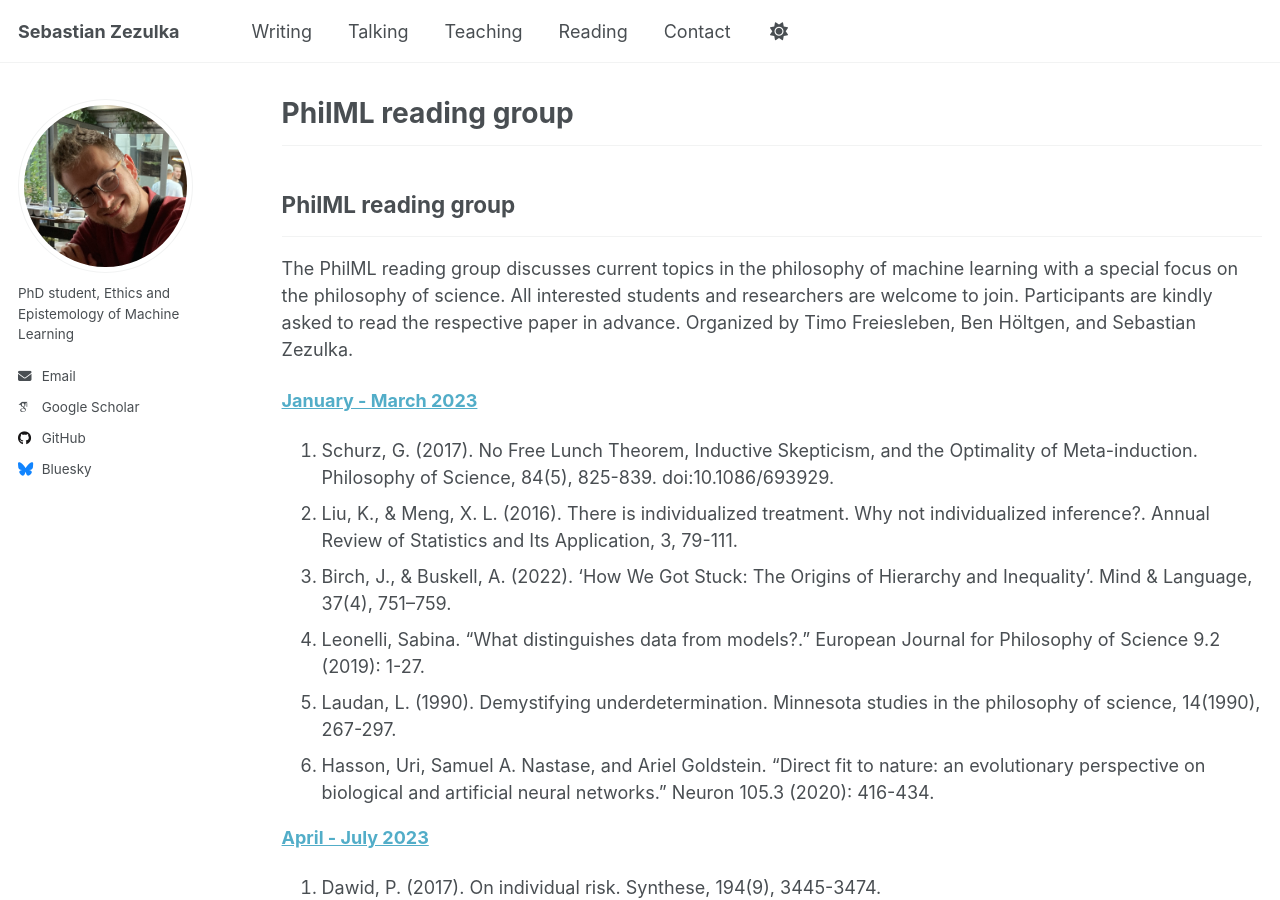
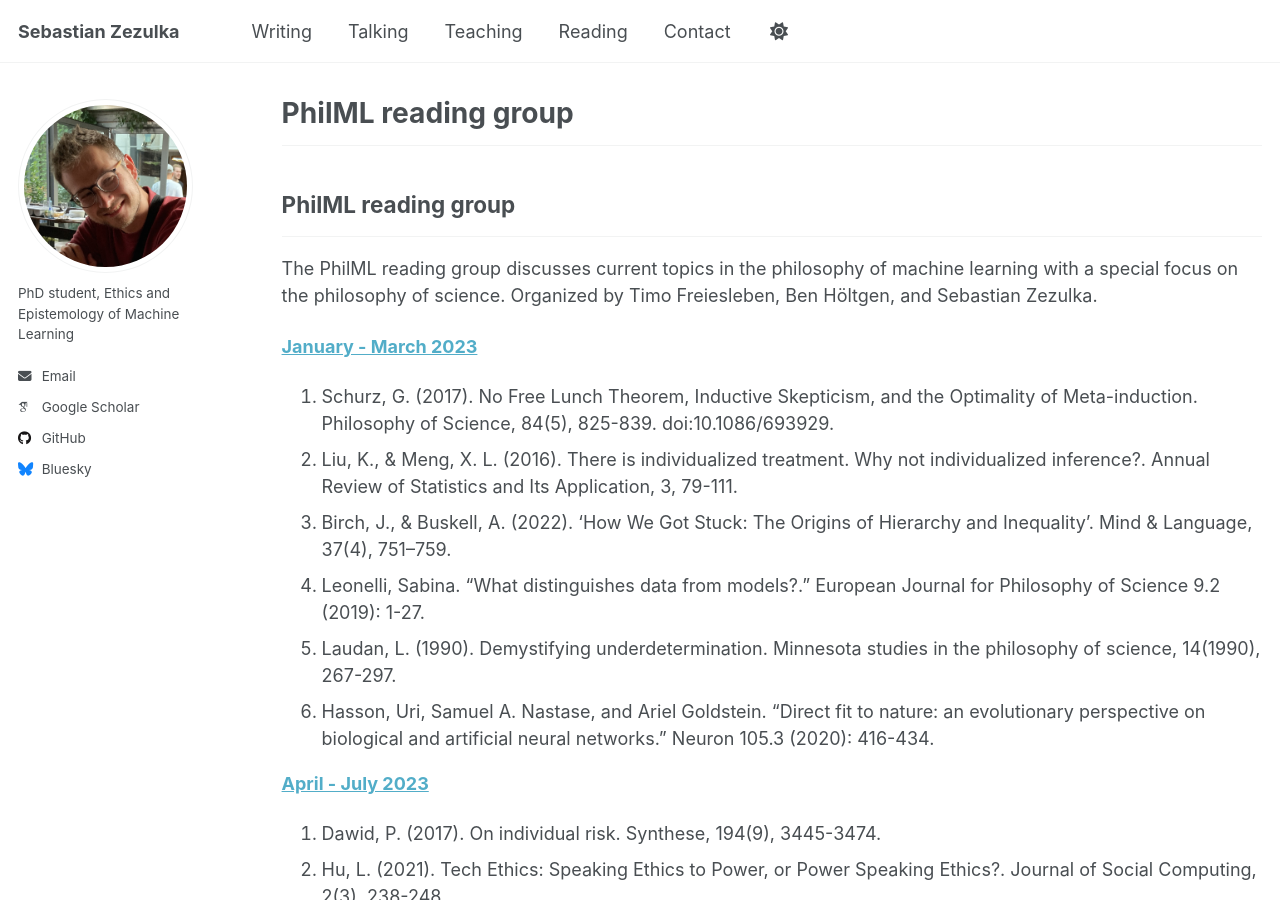
Before and after one commit to sezezulka/sezezulka.github.io, a Jekyll site: the page built from _pages/philml-reading.md, in a window 1280 px wide and 900 px high. Built offline with Jekyll 4.4.1, drawn with Linux system fonts in a browser that asks for light colours; some web fonts are replaced; a script that is not in the unit is left out.

Commit message:
philml reading group

```diff
--- a/_pages/philml-reading.md
+++ b/_pages/philml-reading.md
@@ -9,8 +9,7 @@ author_profile: true
 
 ## PhilML reading group
 ---
-The PhilML reading group discusses current topics in the philosophy of machine learning with a special focus on the philosophy of science. All interested students and researchers are welcome to join. Participants are kindly asked to read the respective paper in advance.
-Organized by Timo Freiesleben, Ben Höltgen, and Sebastian Zezulka.
+The PhilML reading group discusses current topics in the philosophy of machine learning with a special focus on the philosophy of science. Organized by Timo Freiesleben, Ben Höltgen, and Sebastian Zezulka.
 
 [**January - March 2023**](/files/reading-lists/PhilML_reading_group_2023-1.pdf){:target="blank"}
 1. Schurz, G. (2017). No Free Lunch Theorem, Inductive Skepticism, and the Optimality of Meta-induction. Philosophy of Science, 84(5), 825-839. doi:10.1086/693929.
```
Also changed, not shown: _pages/reading.md (+1 -1 lines).
